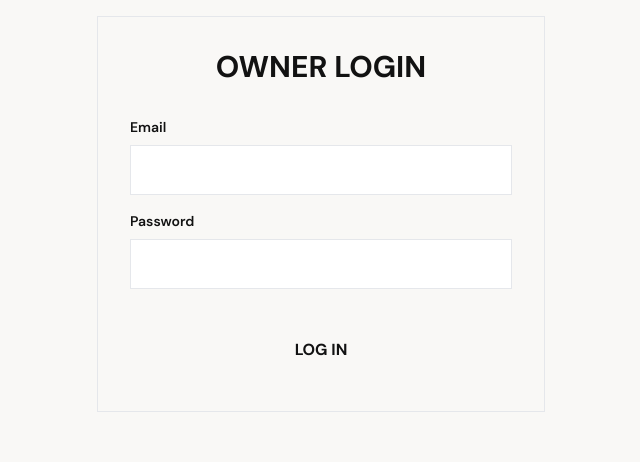
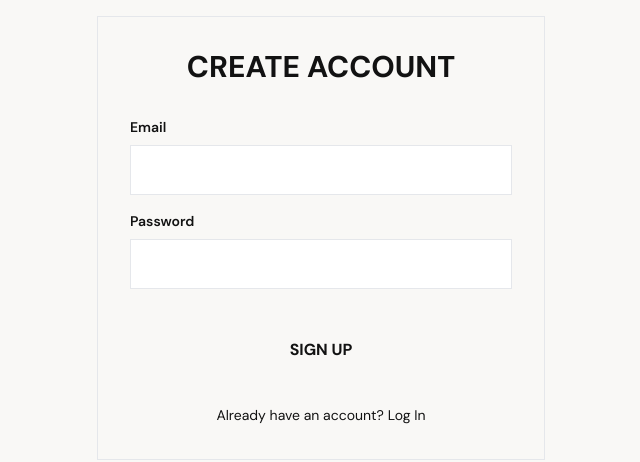
Before and after one commit to Gabby-design/Gloomme, a Next.js app: page /login in a window 1280 px wide. Shown: the top 462 px of the page, without its empty margins (319-959 px from the left). Built offline with nearby package versions, Linux system fonts and the light colour scheme.

Commit message:
Pivot to customer auth flow and lock admin route

```diff
--- a/app/admin/layout.jsx
+++ b/app/admin/layout.jsx
@@ -8,6 +8,10 @@ export default async function AdminLayout({ children }) {
 
   if (error || !user) {
     redirect('/login')
+  }
+
+  if (user.email !== 'gabrieltolulope50@gmail.com') {
+    redirect('/')
   }
 
   return (
--- a/app/login/actions.js
+++ b/app/login/actions.js
@@ -7,7 +7,6 @@ import { createClient } from '../../utils/supabase/server'
 export async function login(formData) {
   const supabase = createClient()
 
-  // type-casting here for convenience
   const data = {
     email: formData.get('email'),
     password: formData.get('password'),
@@ -20,5 +19,23 @@ export async function login(formData) {
   }
 
   revalidatePath('/', 'layout')
-  redirect('/admin')
+  redirect('/') // Redirect to homepage for customers
 }
+
+export async function signup(formData) {
+  const supabase = createClient()
+
+  const data = {
+    email: formData.get('email'),
+    password: formData.get('password'),
+  }
+
+  const { error } = await supabase.auth.signUp(data)
+
+  if (error) {
+    return redirect(`/login?message=${encodeURIComponent(error.message)}`)
+  }
+
+  // Redirect back to login with a success verification message
+  redirect('/login?message=Please check your email to verify your account.')
+}
--- a/app/login/page.jsx
+++ b/app/login/page.jsx
@@ -1,13 +1,26 @@
-import { login } from './actions'
+'use client'
 
-export default async function LoginPage({ searchParams }) {
-  const resolvedSearchParams = await searchParams;
+import { useState, Suspense } from 'react'
+import { useSearchParams } from 'next/navigation'
+import { login, signup } from './actions'
+
+function AuthForm() {
+  const searchParams = useSearchParams()
+  const message = searchParams.get('message')
+  const [isLogin, setIsLogin] = useState(false)
+
   return (
-    <div className="min-h-screen bg-[#f8f8f8] flex flex-col items-center justify-center p-4">
     <div className="w-full max-w-md bg-white p-8 border border-neutral-200">
       <h1 className="text-3xl font-bold text-[#1a1a1a] mb-8 font-['Syne'] text-center">
-          OWNER LOGIN
+        {isLogin ? 'LOG IN' : 'CREATE ACCOUNT'}
       </h1>
+
+      {message && (
+        <div className={`p-4 mb-6 text-sm font-['DM_Sans'] text-center border ${message.includes('verify') ? 'bg-green-50 border-green-200 text-green-800' : 'bg-red-50 border-red-200 text-red-800'}`}>
+          {message}
+        </div>
+      )}
+
       <form className="flex flex-col gap-4">
         <div className="flex flex-col gap-2">
           <label className="text-sm font-semibold text-[#1a1a1a] font-['DM_Sans']">
@@ -33,19 +46,33 @@ export default async function LoginPage({ searchParams }) {
             className="px-4 py-3 border border-neutral-300 focus:outline-none focus:border-[#1a1a1a] transition-colors bg-[#f8f8f8] text-[#1a1a1a] font-['DM_Sans']"
           />
         </div>
+
         <button
-            formAction={login}
+          formAction={isLogin ? login : signup}
           className="mt-4 bg-[#1a1a1a] text-[#f8f8f8] font-bold font-['DM_Sans'] uppercase tracking-wider py-4 hover:bg-neutral-800 transition-colors border border-transparent"
         >
-            Log In
+          {isLogin ? 'Log In' : 'Sign Up'}
         </button>
-          {resolvedSearchParams?.message && (
-            <p className="mt-4 text-sm text-red-600 text-center font-['DM_Sans']">
-              {resolvedSearchParams.message}
-            </p>
-          )}
       </form>
+
+      <div className="mt-6 text-center">
+        <button
+          onClick={() => setIsLogin(!isLogin)}
+          className="text-sm text-neutral-500 hover:text-[#1a1a1a] font-['DM_Sans'] transition-colors"
+        >
+          {isLogin ? "Don't have an account? Sign Up" : "Already have an account? Log In"}
+        </button>
       </div>
     </div>
   )
 }
+
+export default function LoginPage() {
+  return (
+    <div className="min-h-screen bg-[#f8f8f8] flex flex-col items-center justify-center p-4">
+      <Suspense fallback={<div className="font-['DM_Sans'] text-neutral-500">Loading...</div>}>
+        <AuthForm />
+      </Suspense>
+    </div>
+  )
+}
```
Lines whose indentation alone changed are shown as unchanged.
